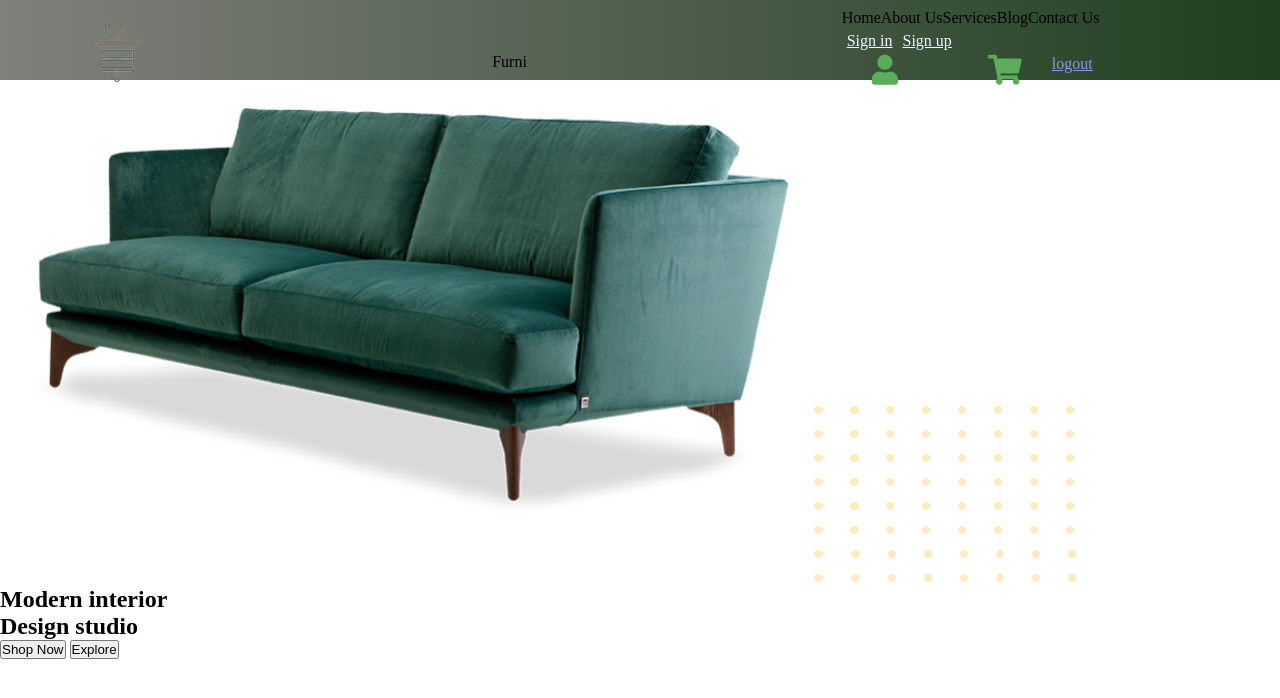
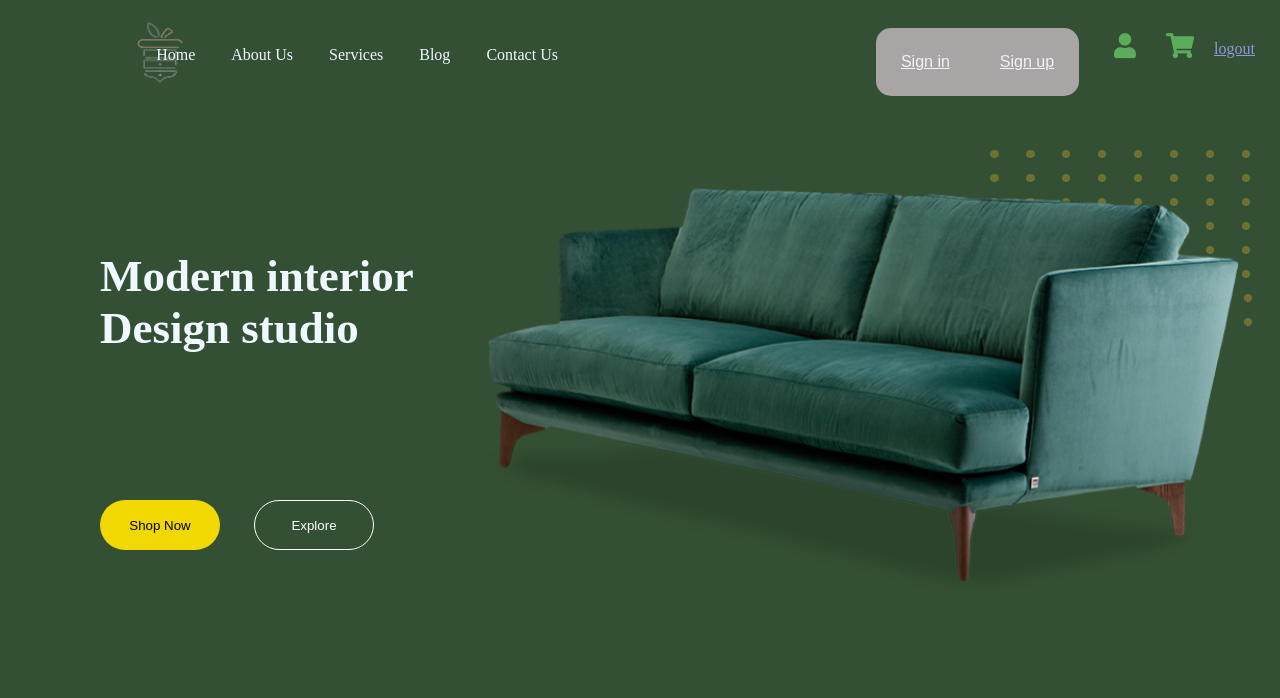
Before and after one commit to Marwa-221b/MAM-project, a plain HTML site: page index.html in a window 1280 px wide. Drawn offline with Linux system fonts and the light colour scheme.

Commit message:
Add files via upload

```diff
--- a/css/style.css
+++ b/css/style.css
@@ -8,20 +8,28 @@
     width: 100%;
     height: 80px;
     z-index: 5;
-    background-image:linear-gradient(to right,rgb(129, 128, 124),rgb(31, 63, 31));
-
+    /* background-image:linear-gradient(to right,rgb(80, 136, 105),rgb(80, 116, 105),rgb(145, 134, 134)); */
+     color: aliceblue;
     position: fixed;
 }
 .head-content{
     display: flex;
-    justify-content: space-around;
+    justify-content: space-between;
     align-items: center;
 }
 .head-content #h-logo img{
     width: 120px;
     height: 120px;
-    margin-left: -100px;
+    margin-left: 100px;
     padding-bottom: 15px;
+
+}
+.header #span1{
+    color: aliceblue;
+    font-size: 30px;
+    font-weight: bold;
+    margin-left: -400px;
+    font-family: sans-serif;
 
 }
 .head-content p{
@@ -31,33 +39,99 @@
     font-size: 25px;
     color: rgb(80, 44, 44);
 }
+.header nav {
+    display: flex;
+
+}
+.header nav .elements{
+    margin: 5px;
+    margin-left: 50px;
+    margin-bottom: 18px;
+}
+.header nav .elements li{
+    position: relative;
+    display: inline;
+   margin: 10px;
+    margin-left: 20px;
+    padding: 3px 3px;
+}
+.header nav .elements li::after,.header nav .elements li::before{
+    content: "";
+    position: absolute;
+    border-style: solid;
+    left: 0;
+    top: 0;
+    transition: transform 0.2s;
+}
+.header nav .elements li::after{
+border-width: 2px 0;
+height: 80%;
+width: 100%;
+transform: scale3d(0, 1, 1);
+transform-origin: left;
+}
+.header nav .elements li::before{
+    border-width: 0 2px ;
+    height: 80%;
+    width: 100%;
+    transform: scale3d(1, 0, 1);
+
+}
+.header nav .elements li:hover::before{
+    transform: scale3d(1, 1, 1);
+}
+.header nav .elements li:hover::after{
+    transform: scale3d(1, 1, 1);
+    transition-delay:0.2s ;
+
+}
+.header nav #links{
+    margin-left: 300px;
+    background-color: rgb(170, 165, 165);
+    margin-right: 20px;
+    border-radius: 15px;
+
+}
 .header nav ul {
     display: flex;
    list-style: none;
 }
-.header nav #links a{
-    margin: 5px;
-    color: aliceblue;
+
+.header nav #links li a{
+    font-family: sans-serif;
+    margin: 25px;
+    color: rgb(245, 240, 250);
     display: block;
+
 }
 .head-content nav #userinfo{
     display: flex;
-    flex-direction: row;
-
+}
+.head-content nav #userinfo #user{
+    text-decoration: none;
+    margin-left: 10px;
+    color: rgb(28, 28, 238);
+}
+.head-content nav #userinfo #logout{
+    margin-left: 10px;
+    margin-right: 20px;
 }
 .head-content nav #userinfo #user ,.head-content nav #userinfo #logout{
     color: rgb(148, 148, 223);
-    margin: 30px;
-
 }
 .head-content nav #userinfo i{
-    margin-left: 30px;
-    font-size: 30px;
+    margin-left: 10px;
+    font-size: 25px;
     cursor: pointer;
-    margin-bottom: 30px;
     color: rgb(91, 173, 91);
 }
-
+.head-content nav #userinfo li{
+    margin: 5px;
+}
+.head-content nav #userinfo #lastli{
+    margin-top: 12px;
+}
+/* ///////////////////////////////////sec1//////////////////////////////// */
 .sec1{
     width: 100%;
     height: 100vh;
@@ -107,3 +181,101 @@
     border: none;
     color: aliceblue;
 }
+/* //////////////////////////////////////////////sec2/////////////////////////////// */
+.section1{
+    position: relative;
+    background-color:rgb(52, 80, 52);
+    height: 100vh;
+
+}
+.section1 .img-f{
+    position: absolute;
+    margin-left: 450px;
+    margin-top: 80px;
+    z-index: 4;
+}
+.f-images{
+  position: relative;
+}
+.section1 .dot-img{
+  position: absolute;
+  z-index:1 ;
+  margin-top: 150px;
+  margin-left: 990px;
+}
+.section1 .f-content{
+position: absolute;
+    z-index: 4;
+    margin-top: 250px;
+    margin-left: 100px;
+    color: aliceblue;
+    font-size: 30px;
+}
+.section1 .buttons{
+    position: absolute;
+    z-index: 4;
+    margin-top: 500px;
+    margin-left: 100px;
+
+}
+.section1 #f-btn{
+    width: 120px;
+    height: 50px;
+    background-color: rgb(240, 216, 0);
+    color: black;
+    border-radius: 100px;
+    border: none;
+    margin-right: 30px;
+}
+.section1 #f1-btn{
+    width: 120px;
+    height: 50px;
+    color: white;
+    background-color: rgba(55, 62, 68,0);
+    border-radius: 100px ;
+    border:1px solid white;
+
+
+}
+@media(max-width:1000px){
+   .header #span1{
+        margin-left: 5px;
+    }
+
+
+}
+@media(min-width:100px) and (max-width:700px){
+    .f-images{
+
+        margin-left: -300Px;
+    }
+    .img-f{
+
+        width: 200px;
+        height: 200px;
+
+    }
+
+    .f-images .dot-img{
+        width: 100px;
+        height: 100px;
+
+       margin-top: 100px;
+       margin-left: 550px;
+    }
+
+    .section1 .f-content{
+        margin-top: 300px;
+    }
+
+   .header nav .elements{
+        display: none;
+
+    }
+    .head-content #h-logo img{
+        margin-left: 10px;
+    }
+    .header #span1{
+        margin-left: -50px;
+    }
+}
```
